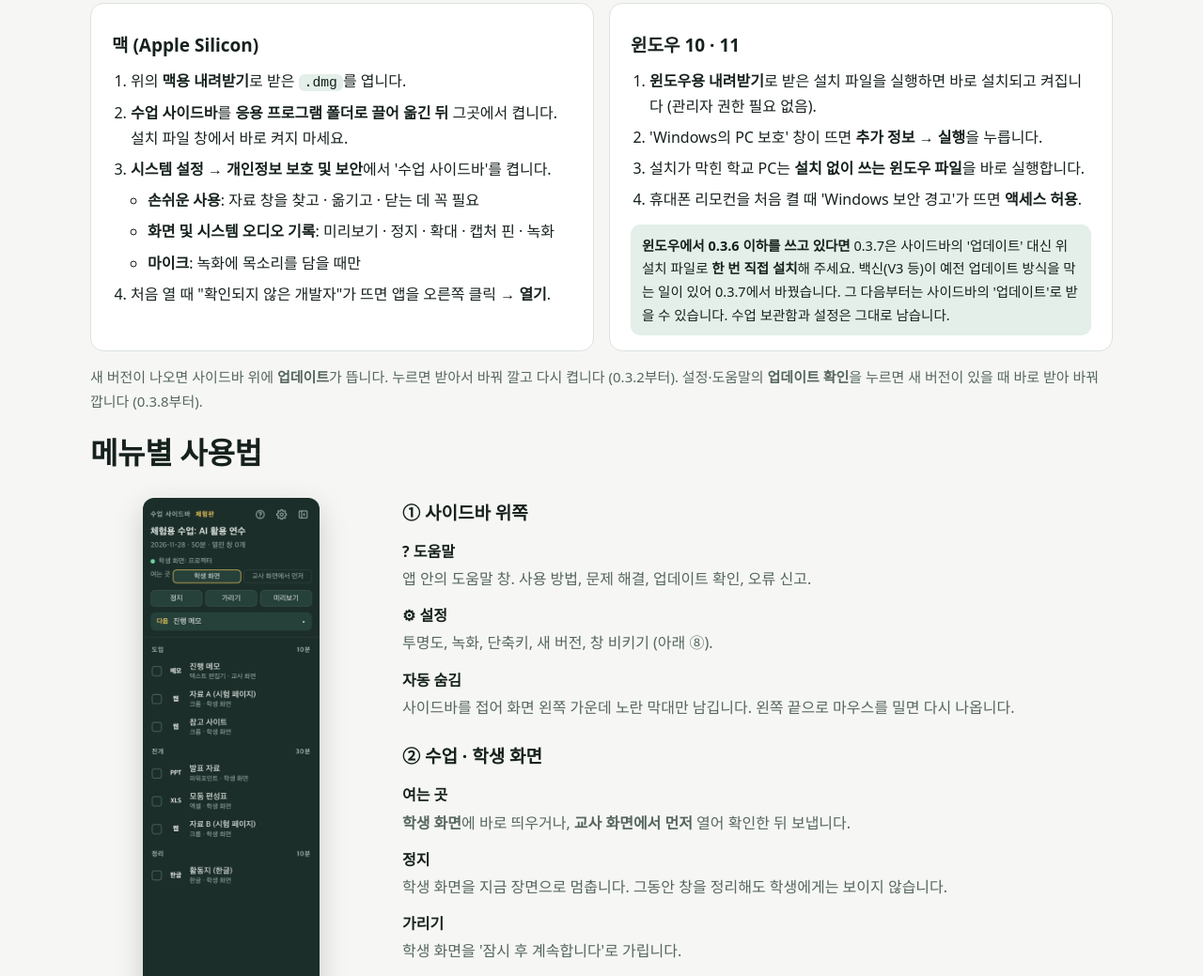
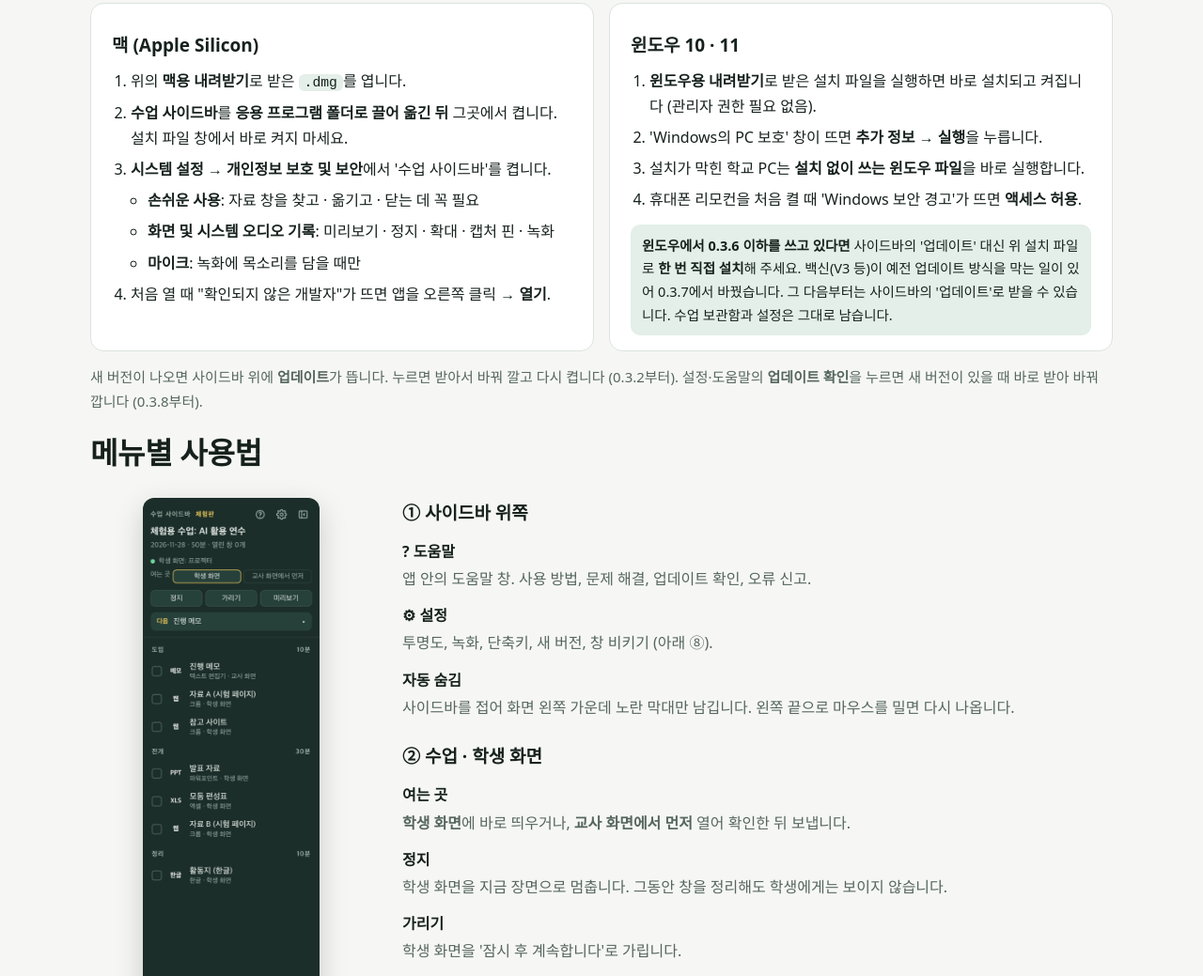
Before and after one commit to janghwansangai/lesson-sidebar, a plain HTML site: page site/index.html in a window 1280 px wide. Shown: the part 1949-2988 px from the top of the page at 94% size. Drawn offline with Linux system fonts and the light colour scheme; no server answers.

Commit message:
버전 0.3.8 (업데이트 확인이 바로 업데이트) (#60)
* 버전 0.3.8 (도움말·설정의 '업데이트 확인'이 바로 업데이트)

#59에서 바꾼 '업데이트 확인을 누르면 새 버전을 바로 받아 바꿔 깔기'를
선생님 앱에 넣으려고 버전을 올린다.

Co-Authored-By: Claude Opus 5.5 <noreply@anthropic.com>

* 소개 사이트: 윈도우 0.3.6 이하 안내에서 '0.3.7은' 빼기

0.3.8이 나오면 직접 설치할 파일이 0.3.7이 아니라 최신 버전이라,
버전 번호 없이 '위 설치 파일로 한 번 직접 설치'로 고친다.

Co-Authored-By: Claude Opus 5.5 <noreply@anthropic.com>

---------

Co-authored-by: Claude Opus 5.5 <noreply@anthropic.com>

```diff
--- a/app/package.json
+++ b/app/package.json
@@ -1,7 +1,7 @@
 {
   "name": "lesson-sidebar",
   "productName": "수업 사이드바",
-  "version": "0.3.7",
+  "version": "0.3.8",
   "private": true,
   "description": "수업 사이드바 — 수업 자료를 원래 프로그램으로 열고 사이드바 하나로 창을 관리하는 프로그램",
   "type": "module",
--- a/site/index.html
+++ b/site/index.html
@@ -77,7 +77,7 @@
         <li>설치가 막힌 학교 PC는 <b>설치 없이 쓰는 윈도우 파일</b>을 바로 실행합니다.</li>
         <li>휴대폰 리모컨을 처음 켤 때 'Windows 보안 경고'가 뜨면 <b>액세스 허용</b>.</li>
       </ol>
-      <p class="note callout"><b>윈도우에서 0.3.6 이하를 쓰고 있다면</b> 0.3.7은 사이드바의 '업데이트' 대신 위 설치 파일로 <b>한 번 직접 설치</b>해 주세요. 백신(V3 등)이 예전 업데이트 방식을 막는 일이 있어 0.3.7에서 바꿨습니다. 그 다음부터는 사이드바의 '업데이트'로 받을 수 있습니다. 수업 보관함과 설정은 그대로 남습니다.</p>
+      <p class="note callout"><b>윈도우에서 0.3.6 이하를 쓰고 있다면</b> 사이드바의 '업데이트' 대신 위 설치 파일로 <b>한 번 직접 설치</b>해 주세요. 백신(V3 등)이 예전 업데이트 방식을 막는 일이 있어 0.3.7에서 바꿨습니다. 그 다음부터는 사이드바의 '업데이트'로 받을 수 있습니다. 수업 보관함과 설정은 그대로 남습니다.</p>
     </article>
   </div>
   <p class="note">새 버전이 나오면 사이드바 위에 <b>업데이트</b>가 뜹니다. 누르면 받아서 바꿔 깔고 다시 켭니다 (0.3.2부터). 설정·도움말의 <b>업데이트 확인</b>을 누르면 새 버전이 있을 때 바로 받아 바꿔 깝니다 (0.3.8부터).</p>
```
Also changed, not shown: 1 other file.
